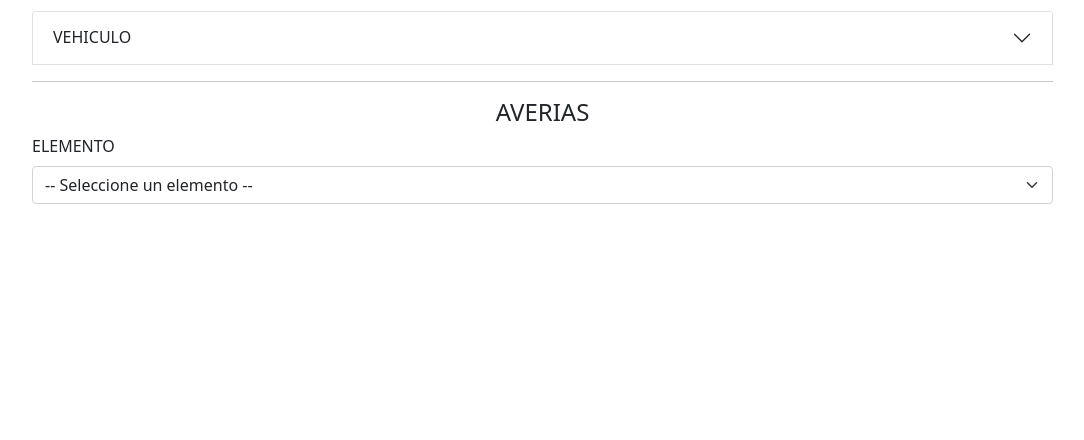
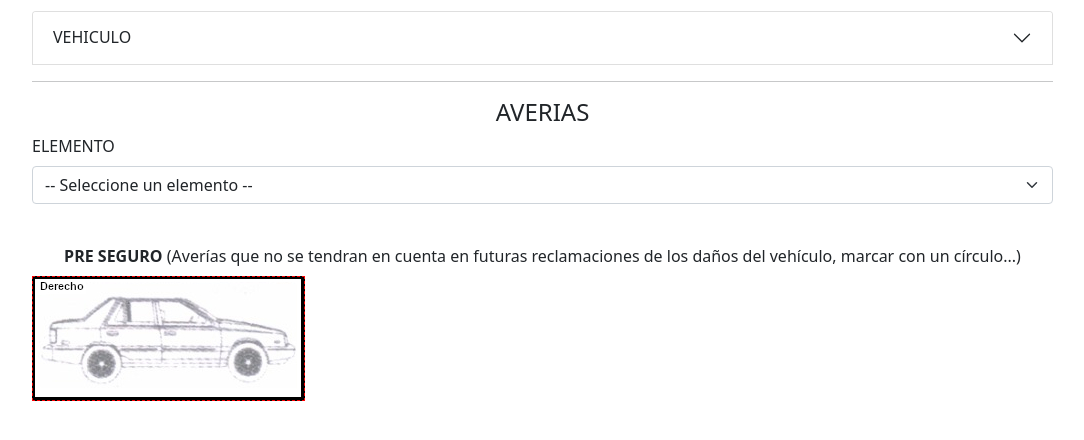
Before and after one commit to nicob33/inspeccion, a plain HTML site: page index.html in a window 1280 px wide. Shown: the part 104-544 px from the top of the page, without its empty margins (50-1134 px from the left). Drawn offline with nearby package versions, Linux system fonts and the light colour scheme; no server answers.

Commit message:
commit nuevo3

```diff
--- a/css/style.css
+++ b/css/style.css
@@ -14,3 +14,19 @@
 th,td{
     text-align: center;
 }
+
+#preseg{
+    text-align: center;
+}
+
+#signature-canvas-derecho{
+    border: 1px dashed red;
+    width: 273px;
+    height: 125px;
+    background-image: url(../img/derecho.jpg) ;
+}
+
+#signature-derecho{
+    width: 273px;
+    height: 125px;
+}
--- a/index.html
+++ b/index.html
@@ -162,20 +162,12 @@
                     <br>
                     <div class="d-grid gap-2 col-6 mx-auto" id="add-element">
                     </div>
-                    <!-- <div class="row mb-3">
-                        <div class="col-md-3">
-                            <label for="nombre" class="form-label">Nombres</label>
-                            <input type="text" class="form-control" id="nombre">
-                        </div>
-                        <div class="col-md-3">
-                            <label for="apellido" class="form-label">Apellido</label>
-                            <input type="text" class="form-control" id="apellido">
-                        </div>
-                        <div class="col-md-5">
-                            <label for="apellido2" class="form-label">Apellido2</label>
-                            <input type="text" class="form-control" id="apellido2">
-                        </div>
-                    </div> -->
+
+                    <span class="d-block pb-2" id="preseg"><b>PRE SEGURO</b> (Averías que no se tendran en cuenta en futuras reclamaciones de los daños del vehículo, marcar con un círculo...) </span>
+                    <div class="signature mb-2" id="signature-derecho">
+                        <canvas id="signature-canvas-derecho"></canvas>
+                    </div>
+
                 </form>
             </div>
 
--- a/js/app.js
+++ b/js/app.js
@@ -26,9 +26,6 @@ function elegir1(){
 
 function addElement(){
     cantDatos ++;
-    if(cantElement == 1){
-        document.getElementById("borrar-element1").innerHTML += `<br><div class="col-md-3"><button onclick="deletedElement(this)" name="element-completed1" typle="button" class="btn btn-danger justify-content-md-end"><i class="fas fa-trash-alt"></i></button></div>` ;
-    }
     cantElement ++;
     document.getElementById("averias-element").insertAdjacentHTML('beforeend', `
 
@@ -103,4 +100,41 @@ function deletedElement(item) {
     let idDeleted = item.name
     document.getElementById(idDeleted).innerHTML = ''
 }
-//<i class="fas fa-trash-alt"></i>
+
+
+//////////////////////////////////// dibujo
+
+
+function loadImage(url){
+    return new Promise(resolve =>{
+        const xhr = new XMLHttpRequest();
+        xhr.open('GET', url, true);
+        xhr.responseType = "blob";
+        xhr.onload = function (e){
+            const reader = new FileReader();
+            reader.onload = function (event){
+                const res = event.target.result;
+                resolve(res);
+            }
+            const file = this.response;
+            reader.readAsDataURL(file);
+        }
+        xhr.send();
+    })
+}
+
+let signaturePad = null;
+
+
+window.addEventListener('load',async() =>{
+
+    const canvas = document.getElementById("signature-canvas-derecho");
+    canvas.height = canvas.offsetHeight
+    canvas.whidth = canvas.offsetWidth
+
+    signaturePad = new SignaturePad(canvas,{});
+
+    const image = await loadImage("img/formulario.jpg")
+    console.log(image)
+
+});
```
